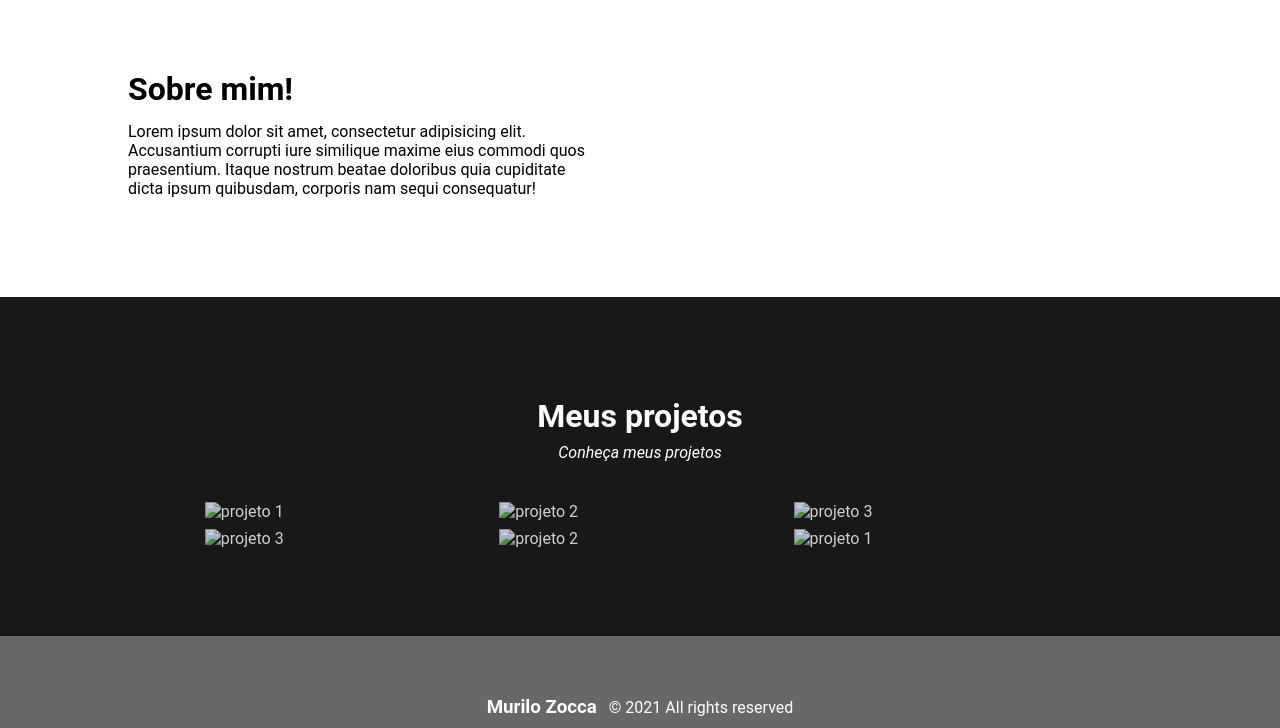
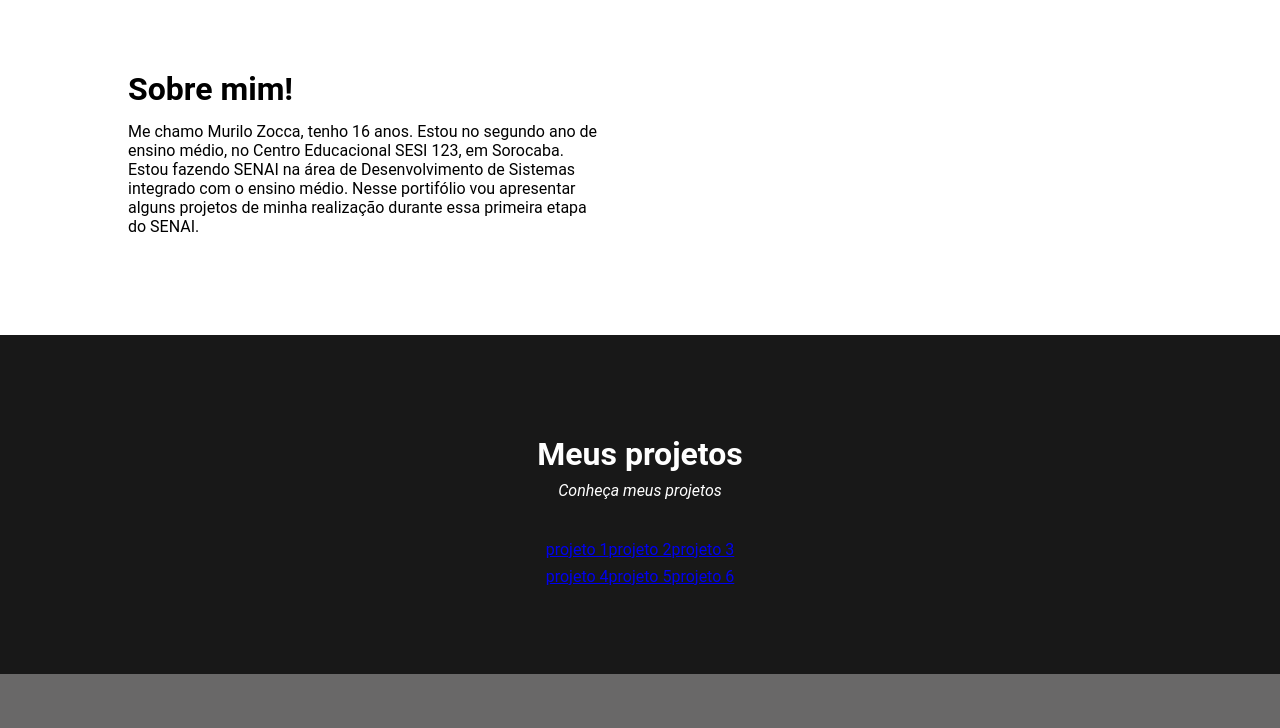
Before and after one commit to MRzocca/Portifolio, a plain HTML site: page index.html in a window 1280 px wide. Shown: the part 810-1538 px from the top of the page. Drawn offline with Linux system fonts and the light colour scheme.

Commit message:
Add files via upload

```diff
--- a/index.html
+++ b/index.html
@@ -8,7 +8,7 @@
 
     <link rel="stylesheet" href="estilos.css">
 
-    <title>Lucas Medina | portfolio</title>
+    <title>Murilo Zocca | portfolio</title>
 </head>
 <body>
     <!-- INICIO Header -->
@@ -45,7 +45,7 @@
         <div>
             <h2>Sobre mim!</h2>
             <p>
-            Lorem ipsum dolor sit amet, consectetur adipisicing elit. Accusantium corrupti iure similique maxime eius commodi quos praesentium. Itaque nostrum beatae doloribus quia cupiditate dicta ipsum quibusdam, corporis nam sequi consequatur!
+                Me chamo Murilo Zocca, tenho 16 anos. Estou no segundo ano de ensino médio, no Centro Educacional SESI 123, em Sorocaba. Estou fazendo SENAI na área de Desenvolvimento de Sistemas integrado com o ensino médio. Nesse portifólio vou apresentar alguns projetos de minha realização durante essa primeira etapa do SENAI.
             </p>
             <br>
         </div>
@@ -58,14 +58,15 @@
         <h2>Meus projetos</h2>
         <p>Conheça meus projetos</p>
         <div class="project-list">
-            <img src="images/projeto1.png" alt="projeto 1">
-            <img src="images/projeto2.png" alt="projeto 2">
-            <img src="images/projeto3.png" alt="projeto 3">
+            <a href ="https://mrzocca.github.io/android-css/">projeto 1</a>
+            <a href ="https://mrzocca.github.io/desafio-blocos-de-cores/">projeto 2</a>
+             <a href ="https://mrzocca.github.io/dia-da-mulher/">projeto 3</a>
         </div>
         <div class="project-list">
-            <img src="images/projeto3.png" alt="projeto 3">
-            <img src="images/projeto2.png" alt="projeto 2">
-            <img src="images/projeto1.png" alt="projeto 1">
+             <a href ="https://mrzocca.github.io/pokedesafio-css/">projeto 4</a>
+             <a href ="https://mrzocca.github.io/servicos-de-rede/">projeto 5</a>
+             <a href ="https://mrzocca.github.io/projeto-sesi/">projeto 6</a>
+
         </div>
 
     </section>
```
